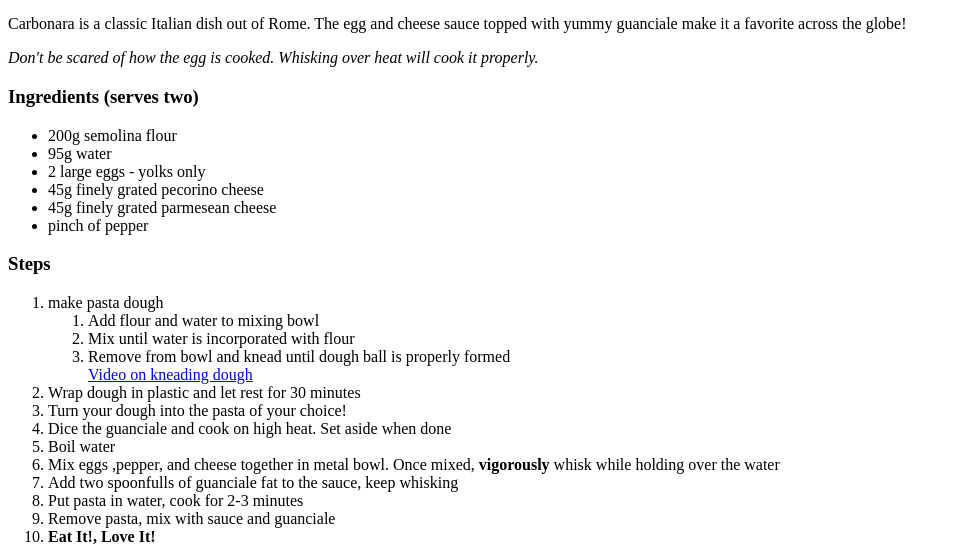
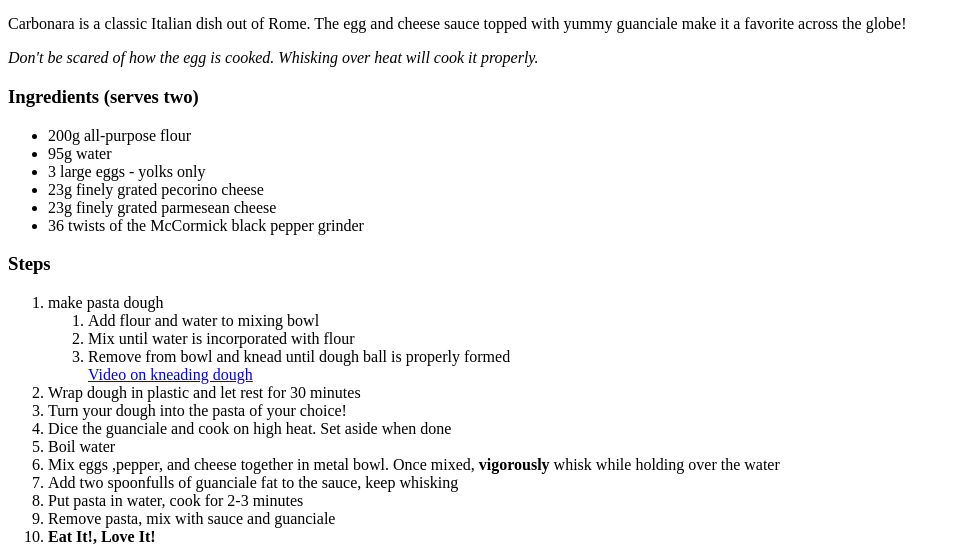
Before and after one commit to thoggard11/odin-recipes, a plain HTML site: page recipes/carbonara.html in a window 1280 px wide. Shown: the part 428-976 px from the top of the page, without its empty margins (0-960 px from the left). Drawn offline with Linux system fonts and the light colour scheme.

Commit message:
Updated ingredients list

```diff
--- a/recipes/carbonara.html
+++ b/recipes/carbonara.html
@@ -14,12 +14,12 @@
         <p><em>Don't be scared of how the egg is cooked. Whisking over heat will cook it properly.</em></p>
         <h3>Ingredients (serves two)</h3>
             <ul>
-                <li>200g semolina flour</li>
+                <li>200g all-purpose flour</li>
                 <li>95g water</li>
-                <li>2 large eggs - yolks only</li>
-                <li>45g finely grated pecorino cheese</li>
-                <li>45g finely grated parmesean cheese</li>
-                <li>pinch of pepper</li>
+                <li>3 large eggs - yolks only</li>
+                <li>23g finely grated pecorino cheese</li>
+                <li>23g finely grated parmesean cheese</li>
+                <li>36 twists of the McCormick black pepper grinder</li>
             </ul>
         <h3>Steps</h3>
             <ol>
```
